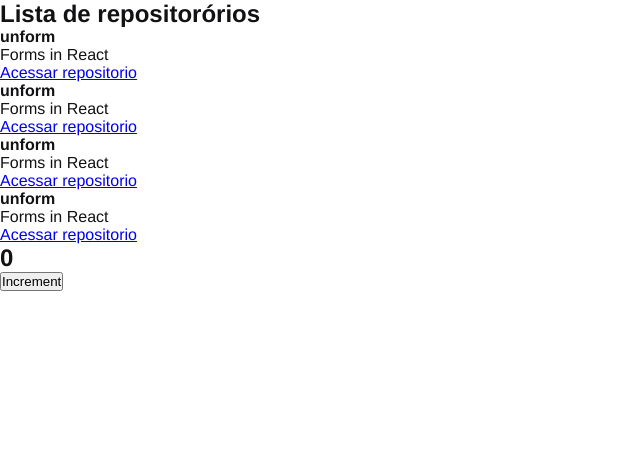
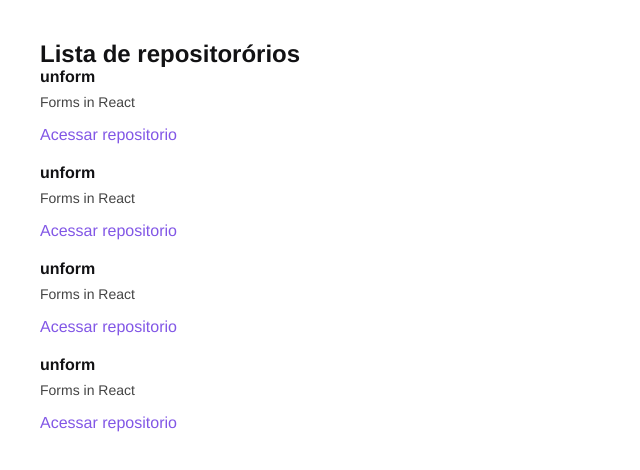
Before and after one commit to renanferminojc/rocketseat, a React app in the folder ignite/trilha-react/01-github-explorer/: page / in a window 1280 px wide. Shown: the top 470 px of the page, without its empty margins (0-640 px from the left). Built offline with nearby package versions, Linux system fonts and the light colour scheme.

Commit message:
estilizacao da listagem

```diff
--- a/ignite/trilha-react/01-github-explorer/src/App.jsx
+++ b/ignite/trilha-react/01-github-explorer/src/App.jsx
@@ -1,11 +1,9 @@
-import { Counter } from "./components/Counter";
 import { RepositoryList } from "./components/RepositoryList";
 
 export function App() {
   return (
     <>
       <RepositoryList />
-      <Counter />
     </>
   )
 }
--- a/ignite/trilha-react/01-github-explorer/src/components/Counter.jsx
+++ /dev/null
@@ -1,16 +0,0 @@
-import { useState } from 'react';
-
-export function Counter() {
-  const [counter, setCounter] = useState(0)
-
-  function increment() {
-    setCounter(counter + 1)
-  }
-
-  return (
-    <div>
-      <h2>{counter}</h2>
-      <button type="button" onClick={increment}>Increment</button>
-    </div>
-  )
-}
--- a/ignite/trilha-react/01-github-explorer/src/components/RepositoryList.jsx
+++ b/ignite/trilha-react/01-github-explorer/src/components/RepositoryList.jsx
@@ -1,4 +1,6 @@
 import { RepositoryItem } from "./RepositoryItem";
+
+import '../styles/repositories.scss'
 
 const repository = {
   name: 'unform',
--- /dev/null
+++ b/ignite/trilha-react/01-github-explorer/src/styles/repositories.scss
@@ -0,0 +1,30 @@
+section.repository-list {
+  margin: 40px;
+
+  h1 {
+    margin-bottom: none;
+  }
+
+  ul {
+    list-style: none;
+
+    li {
+      & + li {
+        margin-top: 20px;
+      }
+
+      p {
+        font-size: 14px;
+        color: #444;
+        margin-top: 8px;
+      }
+
+      a {
+        display: inline-block;
+        margin-top: 16px;
+        text-decoration: none;
+        color: #8257e6;
+      }
+    }
+  }
+}
```
